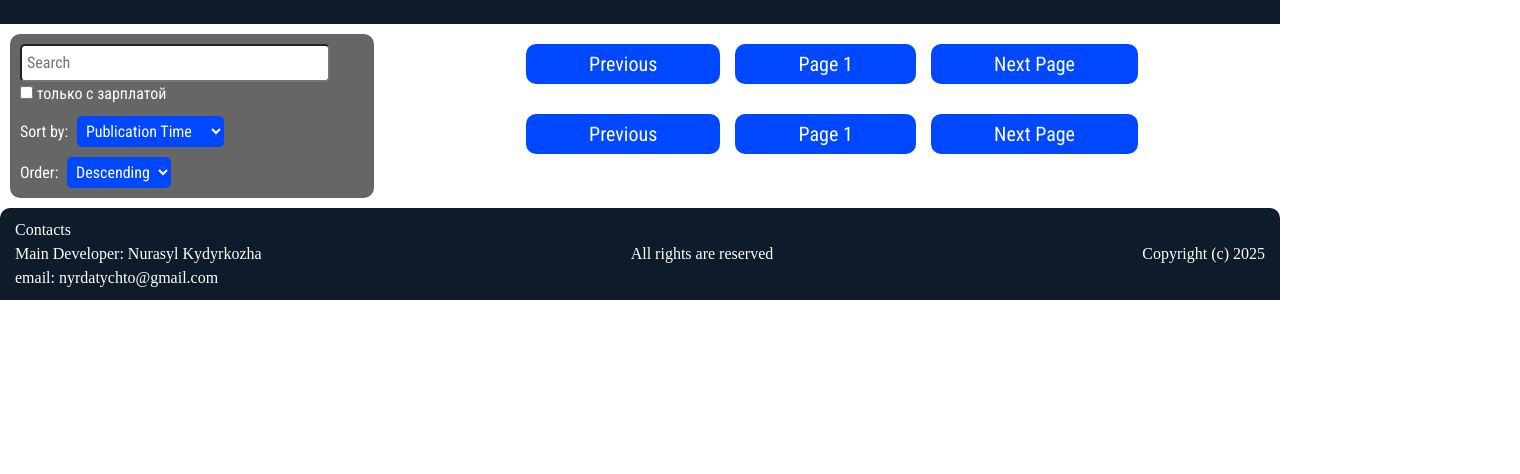
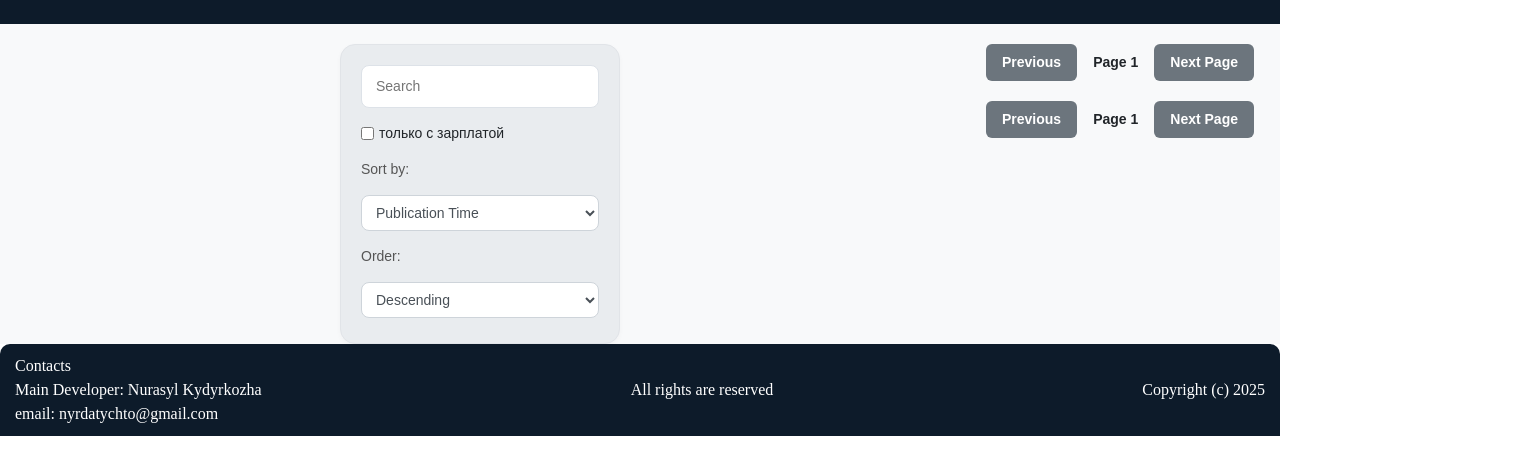
Before and after one commit to An10nim4ik/nas_front, a plain HTML site: page jobs.html in a window 1280 px wide. Shown: the part 76-550 px from the top of the page, 1520 px wide, since content can reach past the window. Drawn offline with Linux system fonts and the light colour scheme; no server answers.

```diff
--- a/jobs.html
+++ b/jobs.html
@@ -6,7 +6,9 @@
     <meta name="viewport" content="width=device-width, initial-scale=1.0">
     <link rel="preconnect" href="https://fonts.googleapis.com">
     <link rel="preconnect" href="https://fonts.gstatic.com" crossorigin>
-    <link href="https://fonts.googleapis.com/css2?family=Anton&family=Lobster&family=Roboto+Condensed:ital,wght@0,100..900;1,100..900&display=swap" rel="stylesheet">
+    <link
+        href="https://fonts.googleapis.com/css2?family=Anton&family=Lobster&family=Roboto+Condensed:ital,wght@0,100..900;1,100..900&display=swap"
+        rel="stylesheet">
     <link rel="stylesheet" href="styles/reset.css">
     <link rel="stylesheet" href="styles/header.css">
     <link rel="stylesheet" href="styles/footer.css">
@@ -31,7 +33,9 @@
     </header>
 
     <main>
-        <aside id="filters">
+        <div class="container">
+
+            <div id="filters">
                 <input type="search" id="search" name="search" placeholder="Search">
 
                 <div class="check">
@@ -56,26 +60,22 @@
                         <option value="asc">Ascending</option>
                     </select>
                 </div>
-        </aside>
-
-        <div>
-            <section class="Pages">
+            </div>
+            <section class="size">
+                <div class="Pages">
                     <button id="prevBtn1">
                         Previous
                     </button>
-                <div>
                     <p id="pageDisplay1">
                         Page 1
                     </p>
-                </div>
                     <button id="nextBtn1">
                         Next Page
                     </button>
-            </section>
-            <div id="vacancies">
+                </div>
+                <div id="vacancies"></div>
 
-            </div>
-            <section class="Pages">
+                <div class="Pages">
                     <button id="prevBtn2">
                         Previous
                     </button>
@@ -87,6 +87,7 @@
                     <button id="nextBtn2">
                         Next Page
                     </button>
+                </div>
             </section>
         </div>
     </main>
--- a/styles/jobs.css
+++ b/styles/jobs.css
@@ -1,168 +1,170 @@
-body{
-    background-image: url(../imgs/3407044.jpg);
+/* General resets */
+* {
+    box-sizing: border-box;
+    margin: 0;
+    padding: 0;
+    font-family: Arial, sans-serif;
 }
 
-#vacancies{
-
-    margin: 10px 10px 10px 10px;
+/* Main layout */
+main {
+    display: flex;
+    gap: 32px;
+    padding: 0;
+    background-color: #F8F9FA;
+    color: #212529;
 }
 
-#vacancies div{
+#filters {
+    width: 280px;
+    padding: 20px;
+    background-color: #E9ECEF;
     border-radius: 15px;
-    margin: 7.5px 7.5px 7.5px 7.5px;
-    display: grid;
-    grid-template-areas:
-    "p"
-    "h3"
-    "a"
-    ;
-    width: 70%;
-    justify-self: center;
-    height: 200px;
-    background-color: #0D1B2A;
-    color:white;
-    padding: 10px 10px 10px 10px;
+    border: 1px solid #E1E4E8;
+    display: flex;
+    flex-direction: column;
+    gap: 15px;
+    margin: 0;
+    height: 300px;
+    margin: 20px 100px 0px 0px;
+    box-shadow: 0 2px 5px rgba(0, 0, 0, 0.03);
+
 }
 
-#vacancies div div{
-    background-color: #0048ff;
-    height: 50px;
+#filters input[type="search"] {
     width: 100%;
-    color: white;
-    padding: 15px 30px;
-    font-size: 18px;
-    border: none;
-    border-radius: 10px;
-    cursor: pointer;
-    margin-top: 20px;
-    transition: background-color 0.3s ease;
-    font-family: 'Roboto Condensed', sans-serif;
-    align-items: center;
-    justify-content: center;
+    padding: 10px 14px;
+    border: 1px solid #DDE2E8;
+    border-radius: 8px;
+    font-size: 14px;
+    outline: none;
 }
 
-#vacancies div div:hover{
-    background-color: #0035b2;
+.search-wrapper {
+    display: flex;
+    align-items: center;
+    width: 100%;
+    max-width: 800px;
+    border: 1px solid #DDE2E8;
+    border-radius: 10px;
+    overflow: hidden;
+    background-color: white;
 }
 
-#vacancies div h3{
-    font-size: 30px;
+
+#search {
+    border: none;
+    outline: none;
+    font-size: 16px;
+    color: #495057;
 }
 
-#vacancies div p{
-    font-size: 15px;
+
+/* Checkbox styling */
+.check {
+    display: flex;
+    align-items: center;
+    gap: 5px;
+    font-size: 14px;
 }
 
-#vacancies div a{
-    text-decoration: none;
-    color:white;
+/* Filter groups */
+.filter-group {
+    display: flex;
+    flex-direction: column;
+    gap: 10px;
+    font-size: 14px;
+}
+.filter-group label {
+    margin-bottom: 5px;
+    color: #555;
 }
 
-.Pages{
-    display: grid;
-    width: 70%;
-    grid-template-areas:
-    "prevBtn2 pageDisplay2 nextBtn2";
-    justify-self: center;
-    align-items: center;
+.filter-group select {
+    padding: 8px 10px;
+    border: 1px solid #CED4DA;
+    border-radius: 8px;
+    font-size: 14px;
+    outline: none;
+    background-color: #FFFFFF;
+    color: #495057;
 }
 
-button{
-    background-color: #0048ff;
-    color: white;
-    padding: 5px 20px;
-    font-size: 20px;
-    border: none;
-    border-radius: 10px;
-    cursor: pointer;
-    margin-top: 20px;
-    transition: background-color 0.3s ease;
-    font-family: 'Roboto Condensed', sans-serif;
-    margin-right: 7.5px;
-    margin-left: 7.5px;
+
+
+/* Vacancies container */
+#vacancies {
+    display: flex;
+    flex-direction: column;
+    gap: 16px;
 }
 
-.Pages div{
-    margin-right: 7.5px;
-    margin-left: 7.5px;
-    display: flex;
-    justify-content: center;
-    background-color: #0048ff;
-    color: white;
-    padding: 5px 20px;
-    font-size: 20px;
-    border: none;
-    border-radius: 10px;
-    margin-top: 20px;
-    transition: background-color 0.3s ease;
-    font-family: 'Roboto Condensed', sans-serif;
+/* Individual vacancy card */
+#vacancies>div {
+    background-color: #FFFFFF;
+    padding: 16px;
+    border-radius: 8px;
+    border: 1px solid #DEE2E6;
+    box-shadow: 0 2px 4px rgba(0, 0, 0, 0.05);
 }
-/*
-#search{
+
+/* Links */
+.link {
+    margin-top: 8px;
+    padding: 8px;
+    background-color: #ADB5BD;
+    border-radius: 4px;
+    text-align: center;
+    color: #FFFFFF;
+    font-weight: bold;
+    transition: 0.3s ease;
+}
+
+.link:hover {
+    background-color: #6C757D;
+}
+
+/* Pagination section */
+.Pages {
     display: flex;
     justify-content: center;
     align-items: center;
-    align-content: center;
-    align-self: center;
-    width: 100%;
-    border-radius: 10px;
-    margin: 10px 10px 10px 10px;
-    padding: 5px 5px 5px 5px;
-    font-size: 18px;
-    font-family: "Roboto Condensed", sans-serif;
-} */
-
-/* .check{
-    width: 100%;
-    display: flex;
-    align-items: center;
-    justify-content: center;
+    gap: 16px;
+    margin-bottom: 20px;
 }
 
-.check label{
-    font-size: 18px;
-    color: white;
-} */
-
-button:hover{
-    background-color: #0035b2;
+button {
+    padding: 8px 16px;
+    border: none;
+    border-radius: 6px;
+    background-color: #6C757D;
+    color: #FFFFFF;
+    font-weight: bold;
+    cursor: pointer;
+    transition: background-color 0.3s ease;
 }
 
-main{
-    display: grid;
-    grid-template-areas: "filters div";
-    grid-template-columns: 30% 70%;
+button:hover {
+    background-color: #495057;
 }
 
-#filters {
-    padding: 10px;
-    background-color: rgba(0, 0, 0, 0.6);  /* semi-transparent background */
-    border-radius: 10px;
-    margin: 10px;
-    color: white;
-    font-family: 'Roboto Condensed', sans-serif;
-}
-#filters input[type="search"] {
-    width: 90%;
-    padding: 5px;
-    border-radius: 5px;
-    font-size: 16px;
+#pageDisplay1,
+#pageDisplay2 {
+    font-weight: bold;
+    color: #212529;
 }
 
-.filter-group {
-    margin-top: 10px;
+.container {
+    box-sizing: border-box;
+    display: block;
+    font-size: 14px;
+    font-weight: 400;
+    margin: 0px 340px 0px 340px;
+    width: 1200px;
+    display: flex;
 }
 
-#filters label {
-    margin-right: 5px;
-    font-size: 16px;
+.size {
+    width: 800px;
+    margin-top: 20px;
 }
-
-#filters select {
-    font-size: 16px;
-    padding: 5px;
-    border-radius: 5px;
-    background-color: #0048ff;
-    color: white;
-    border: none;
-}
```
Lines whose indentation alone changed are shown as unchanged.
